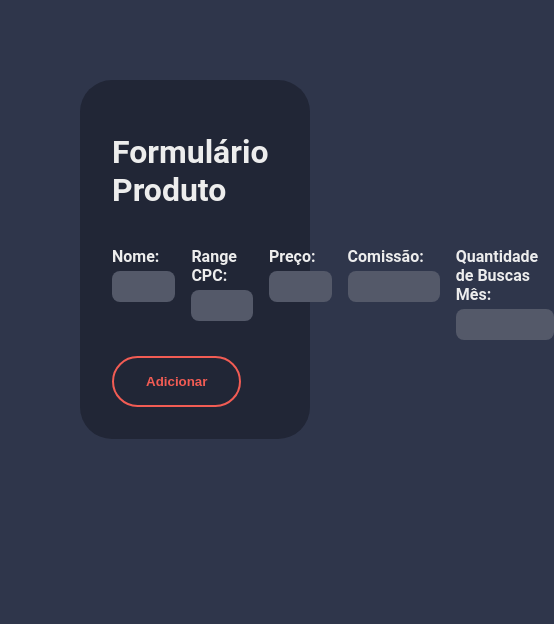
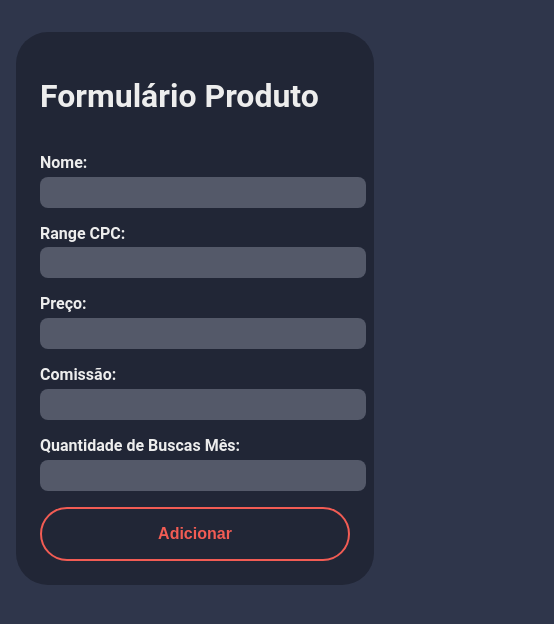
Before and after one commit to KevinADemetro/garimpador, a React (Create React App) app: page / in a window 390 px wide. Shown: the top 624 px of the page, 554 px wide, since content can reach past the window. Built offline with nearby package versions, Linux system fonts and the light colour scheme.

Commit message:
tornando responsivo

```diff
--- a/src/index.css
+++ b/src/index.css
@@ -88,3 +88,44 @@ td {
 .txt-left {
   text-align: left;
 }
+
+@media (max-width: 768px) {
+  body {
+    padding: 2rem 1rem;
+  }
+
+  .formulario {
+    padding: 1.5rem;
+  }
+
+  .formulario button {
+    width: 100%;
+    padding: 1rem;
+    font-size: 1rem;
+  }
+
+  .row-group label {
+    width: 100%;
+  }
+  /* Adiciona responsividade ao grupo de campos */
+  .row-group {
+    display: flex;
+    flex-wrap: wrap;
+    padding: 1rem 0;
+    gap: 1rem;
+  }
+
+  .row-group label {
+    flex: 1 1 250px; /* mínimo de 250px e se ajusta */
+  }
+
+  /* Responsividade para tabelas em telas pequenas */
+  table {
+    margin-top: 1rem;
+    background: var(--neutral-800);
+    width: 100%;
+    overflow-x: auto;
+    display: block;
+    border-radius: 1rem;
+  }
+}
```
